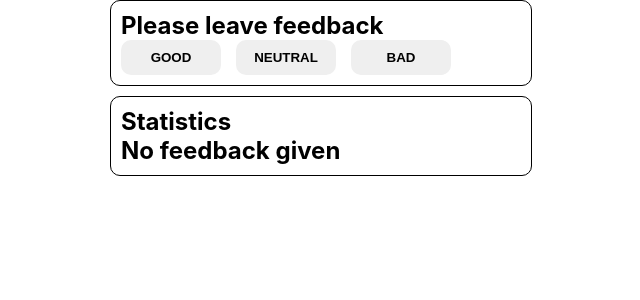
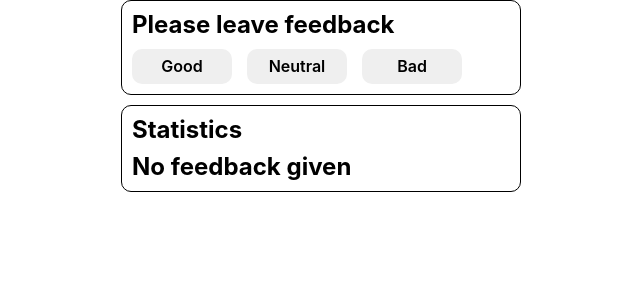
Before and after one commit to yurilov/goit-react-hw-02-feedback, a React (Create React App) app: page / in a window 1280 px wide. Shown: the top 300 px of the page, without its empty margins (319-959 px from the left). Built offline with nearby package versions, Linux system fonts and the light colour scheme.

Commit message:
small fixes

```diff
--- a/src/components/Feedback/FeedbackOptions.module.css
+++ b/src/components/Feedback/FeedbackOptions.module.css
@@ -4,7 +4,7 @@
     border: none;
     border-radius: 10px;
     text-align: center;
-    text-transform: uppercase;
+    text-transform: capitalize;
     font-size: 700;
     font-weight: 600;
 
--- a/src/components/Section/Section.jsx
+++ b/src/components/Section/Section.jsx
@@ -6,7 +6,7 @@ const Section = ({ title, children }) => {
   return (
     <>
       <div className={styles.section}>
-        <h2>{title}</h2>
+        <h2 className={styles.title}>{title}</h2>
         {children}
       </div>
     </>
--- a/src/components/Section/Section.module.css
+++ b/src/components/Section/Section.module.css
@@ -10,3 +10,7 @@
 .section + .section {
     margin-top: 10px;
 }
+
+.title {
+    margin-bottom: 10px;
+}
--- a/src/components/Statistics/Statistics.jsx
+++ b/src/components/Statistics/Statistics.jsx
@@ -5,11 +5,11 @@ import styles from './Statistics.module.css';
 const Statistics = ({ good, neutral, bad, total, positivePercentage }) => {
   return (
     <ul className={styles.list}>
-      <li>GOOD: {good}</li>
-      <li>NEUTRAL: {neutral}</li>
-      <li>BAD: {bad}</li>
-      <li>TOTAL: {total} </li>
-      <li>POSITIVE FEEDBACK: {positivePercentage}%</li>
+      <li>Good: {good}</li>
+      <li>Neutral: {neutral}</li>
+      <li>Bad: {bad}</li>
+      <li>Total: {total} </li>
+      <li>Positive Feedback: {positivePercentage}%</li>
     </ul>
   );
 };
--- a/src/index.js
+++ b/src/index.js
@@ -1,7 +1,7 @@
 import React from 'react';
 import ReactDOM from 'react-dom';
-import  App  from './components/App';
-// import 'modern-normalize/modern-normalize.css';
+import App from './components/App';
+import 'modern-normalize/modern-normalize.css';
 import './index.css';
 
 ReactDOM.render(
```
